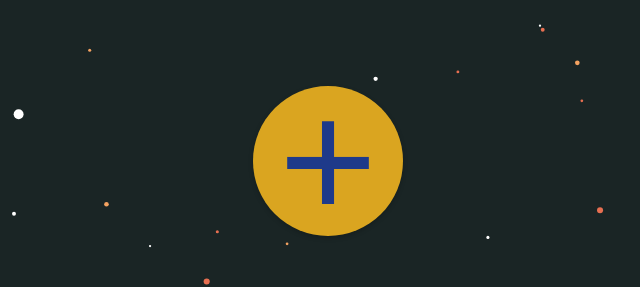
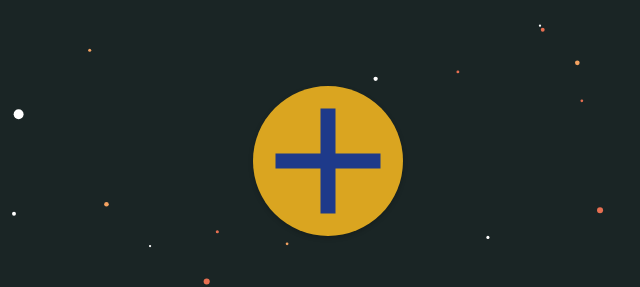
Before and after one commit to fmariani22/prograweb-proyecto, a plain HTML site: page index.html in a window 1280 px wide. Shown: the part 214-501 px from the top of the page, 312-952 px from the left. Drawn offline with Linux system fonts and the light colour scheme.

Commit message:
Mas ajustes para la version movil

```diff
--- a/styles.css
+++ b/styles.css
@@ -68,7 +68,6 @@ h1 {
 
 .agregar-tarea {
     background: #DAA520;
-    color: #1E3A8A;
     border: none;
     border-radius: 50%;
     cursor: pointer;
@@ -79,9 +78,31 @@ h1 {
     align-items: center;
     justify-content: center;
     text-align: center;
-    padding: 0; /* Eliminar padding interno */
-    margin: 0; /* Eliminar márgenes internos */
-    line-height: 150px; /* Igual al height de .centrado para centrado vertical */
+    padding: 0;
+    margin: 0;
+    overflow: hidden; /* Asegurar que el pseudo-elemento no desborde */
+}
+
+.agregar-tarea::before {
+    content: '';
+    position: absolute;
+    width: 70%; /* Proporción del diámetro del círculo */
+    height: 10%; /* Grosor de la línea horizontal */
+    background: #1E3A8A; /* Color del "+" */
+    top: 50%;
+    left: 50%;
+    transform: translate(-50%, -50%);
+}
+
+.agregar-tarea::after {
+    content: '';
+    position: absolute;
+    width: 10%; /* Grosor de la línea vertical */
+    height: 70%; /* Proporción del diámetro del círculo */
+    background: #1E3A8A; /* Color del "+" */
+    top: 50%;
+    left: 50%;
+    transform: translate(-50%, -50%);
 }
 
 .agregar-tarea.centrado {
@@ -90,7 +111,6 @@ h1 {
     top: 300px;
     left: 50%;
     transform: translateX(-50%);
-    font-size: 10.5em;
 }
 
 .agregar-tarea.derecha {
@@ -98,8 +118,6 @@ h1 {
     height: 50px;
     top: 60px;
     right: 20px;
-    font-size: 3.5em;
-    line-height: 50px; /* Igual al height de .derecha para centrado vertical */
 }
 
 .agregar-tarea:hover {
@@ -401,7 +419,7 @@ h1 {
         justify-content: center;
         text-align: center;
         padding: 0;
-        line-height: 50px; /* Igual al height para centrado vertical */
+        line-height: 50px;
     }
 
     .agregar-tarea.centrado {
@@ -416,7 +434,7 @@ h1 {
         justify-content: center;
         text-align: center;
         padding: 0;
-        line-height: 120px; /* Igual al height para centrado vertical */
+        line-height: 120px;
     }
 
     .controles-temporizador {
```
